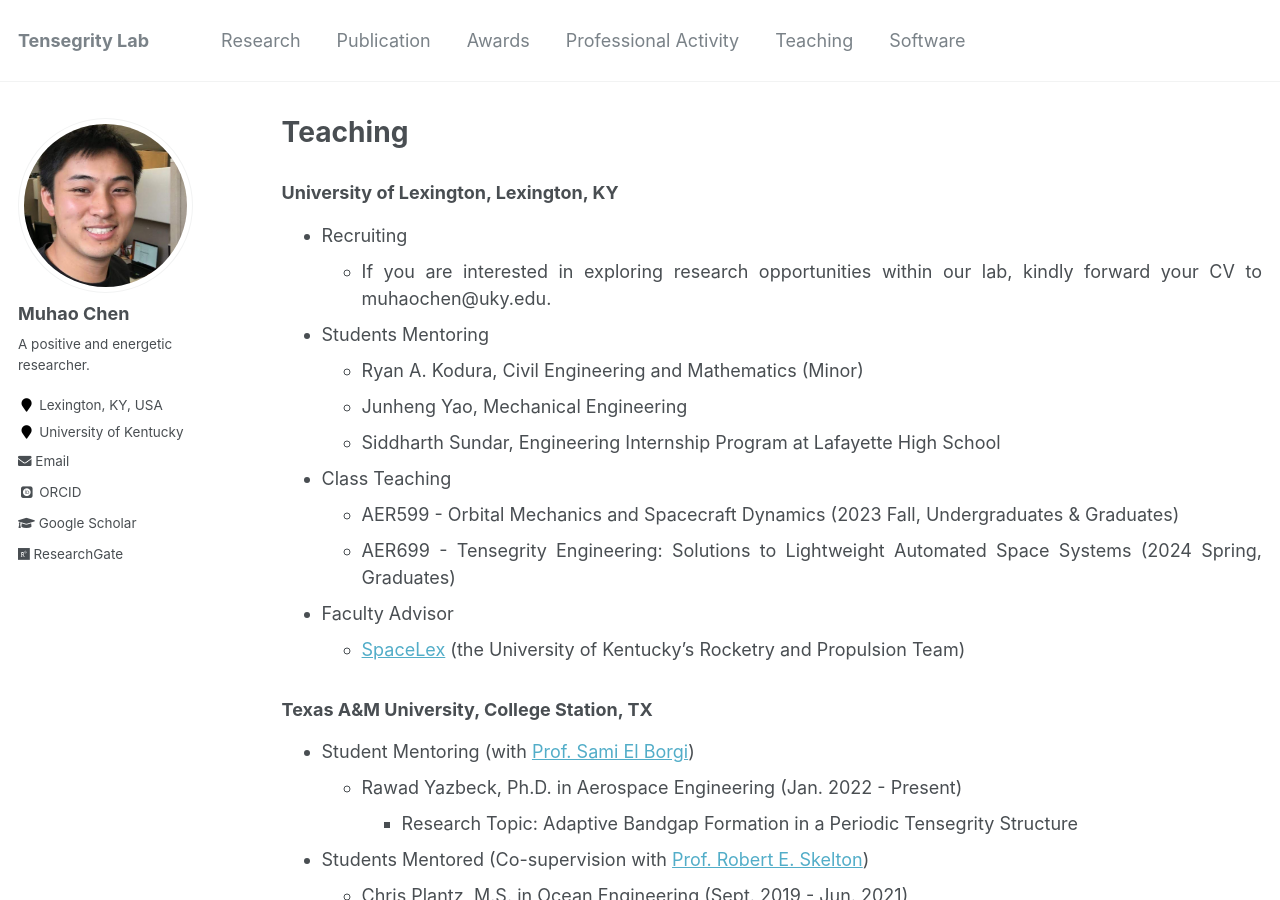
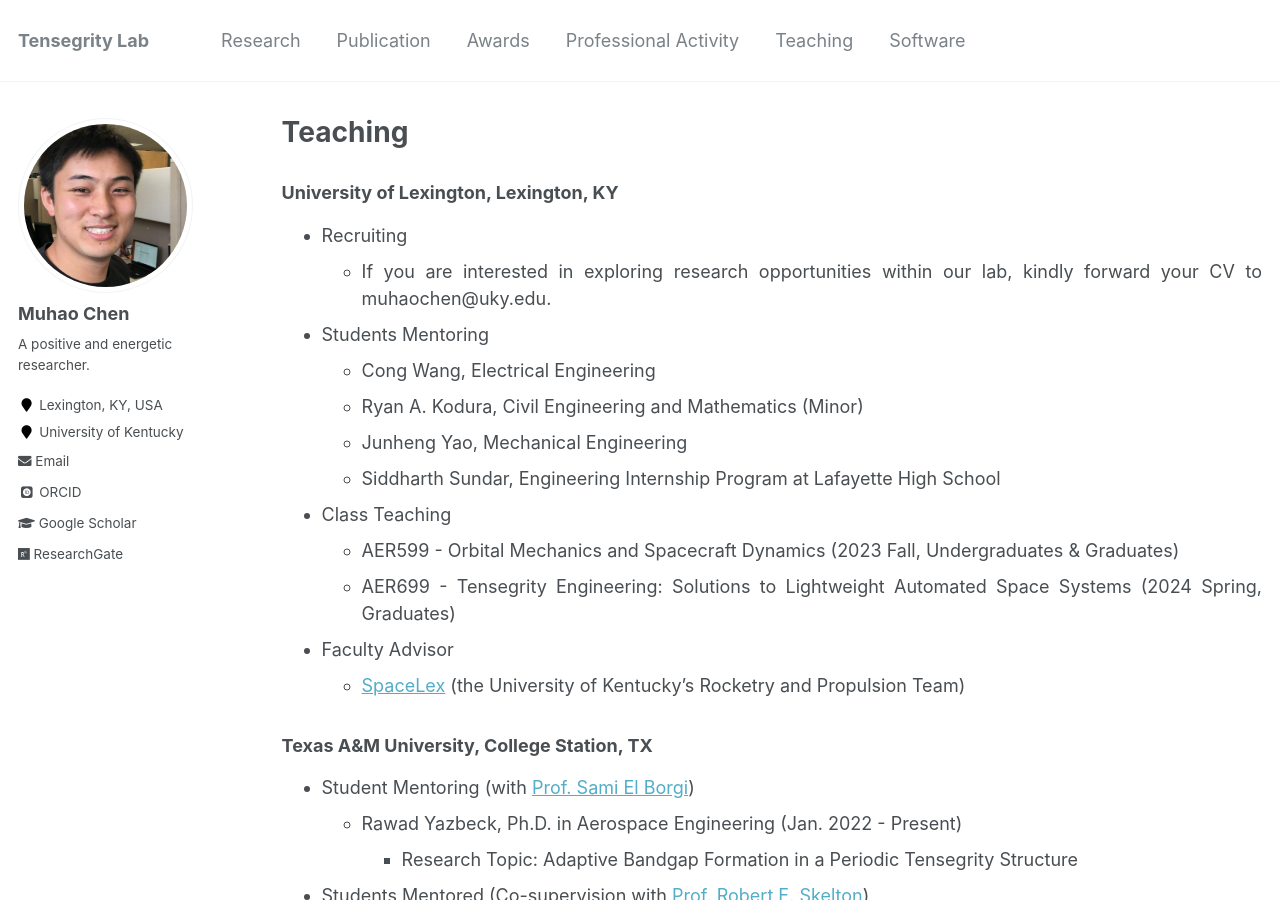
Before and after one commit to Muhao-Chen/muhao-chen.github.io, a Jekyll site: the page built from _pages/teaching.md, in a window 1280 px wide and 900 px high. Built offline with Jekyll 4.4.1, drawn with Linux system fonts in a browser that asks for light colours; some web fonts are replaced.

Commit message:
Update teaching.md

```diff
--- a/_pages/teaching.md
+++ b/_pages/teaching.md
@@ -12,6 +12,7 @@ toc: true
 - Recruiting
     * If you are interested in exploring research opportunities within our lab, kindly forward your CV to muhaochen@uky.edu.
 - Students Mentoring
+    * Cong Wang, Electrical Engineering
     * Ryan A. Kodura, Civil Engineering and Mathematics (Minor)
     * Junheng Yao, Mechanical Engineering
     * Siddharth Sundar, Engineering Internship Program at Lafayette High School
```
